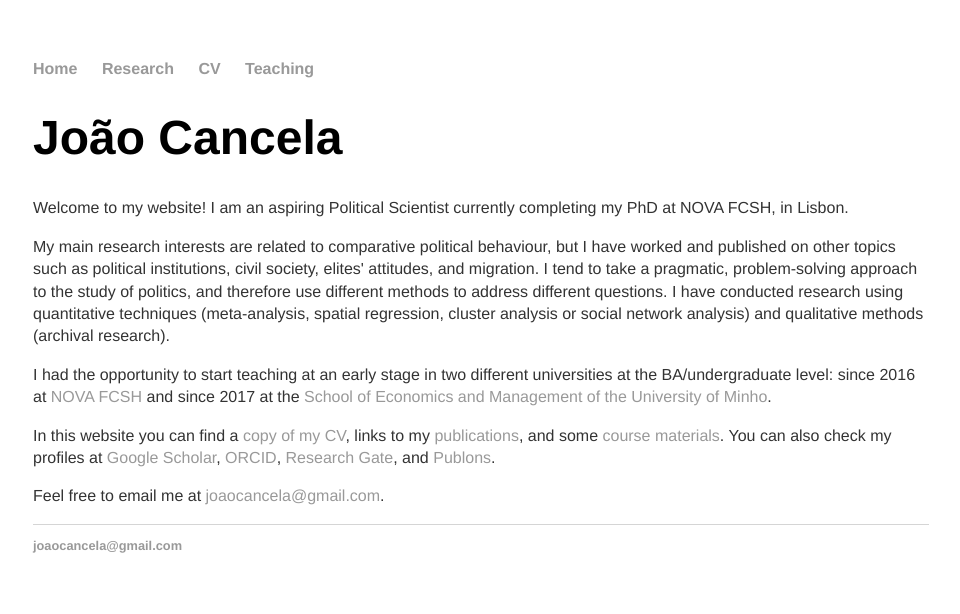
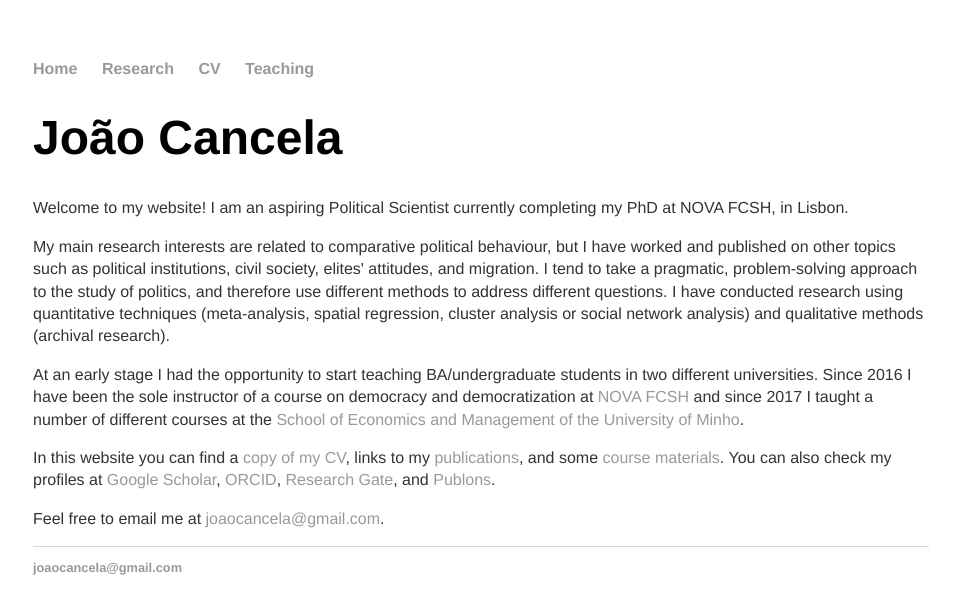
Before and after one commit to joaocancela/joaocancela.github.io, a Jekyll site: the page built from index.html, in a window 1280 px wide. Shown: the top 614 px of the page, without its empty margins (159-1119 px from the left). Built offline with Jekyll 4.4.1, drawn with Linux system fonts in a browser that asks for light colours.

Commit message:
Update index.html

```diff
--- a/index.html
+++ b/index.html
@@ -6,7 +6,7 @@
 	<h1>João Cancela</h1>
 	<p>Welcome to my website! I am an aspiring Political Scientist currently completing my PhD at NOVA FCSH, in Lisbon. </p>
 	<p> My main research interests are related to comparative political behaviour, but I have worked and published on other topics such as political institutions, civil society, elites' attitudes, and migration. I tend to take a pragmatic, problem-solving approach to the study of politics, and therefore use different methods to address different questions. I have conducted research using quantitative techniques (meta-analysis, spatial regression, cluster analysis or social network analysis) and qualitative methods (archival research). </p>
-	<p>  I had the opportunity to start teaching at an early stage in two different universities at the BA/undergraduate level: since 2016 at <a href= "https://www.fcsh.unl.pt/">NOVA FCSH</a> and since 2017 at the <a href="https://www.eeg.uminho.pt"> School of Economics and Management of the University of Minho</a>. </p>
+	<p>  At an early stage I had the opportunity to start teaching BA/undergraduate students in two different universities. Since 2016 I have been the sole instructor of a course on democracy and democratization at <a href= "https://www.fcsh.unl.pt/">NOVA FCSH</a> and since 2017 I taught a number of different courses at the <a href="https://www.eeg.uminho.pt"> School of Economics and Management of the University of Minho</a>.</p>
 	<p> In this website you can find a  <a href={{ site.baseurl }}/pdf/CV_JoaoCancela_July2019.pdf target = _blank>copy of my CV</a>, links to my <a href="/research">publications</a>, and some  <a href="/teaching">course materials</a>. You can also check my profiles at <a href=https://scholar.google.com/citations?user=3uFaAyQAAAAJ&hl>Google Scholar</a>, <a href=https://orcid.org/0000-0002-5055-2060>ORCID</a>, <a href=https://www.researchgate.net/profile/Joao_Cancela > Research Gate</a>, and <a href=https://publons.com/researcher/1185891/joao-cancela/> Publons</a>.</p>
 	<p> Feel free to email me at <a href=mailto:joaocancela@gmail.com>joaocancela@gmail.com</a>.</p>
 
```
